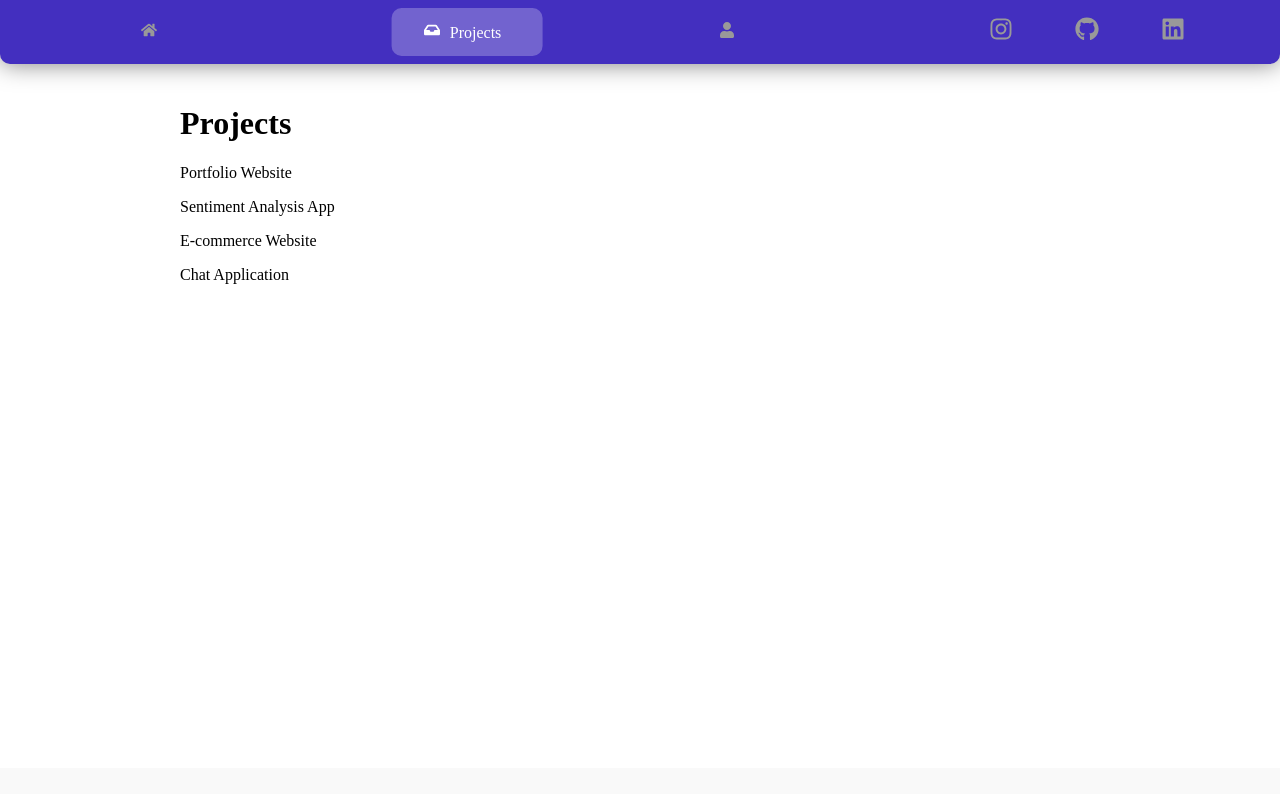
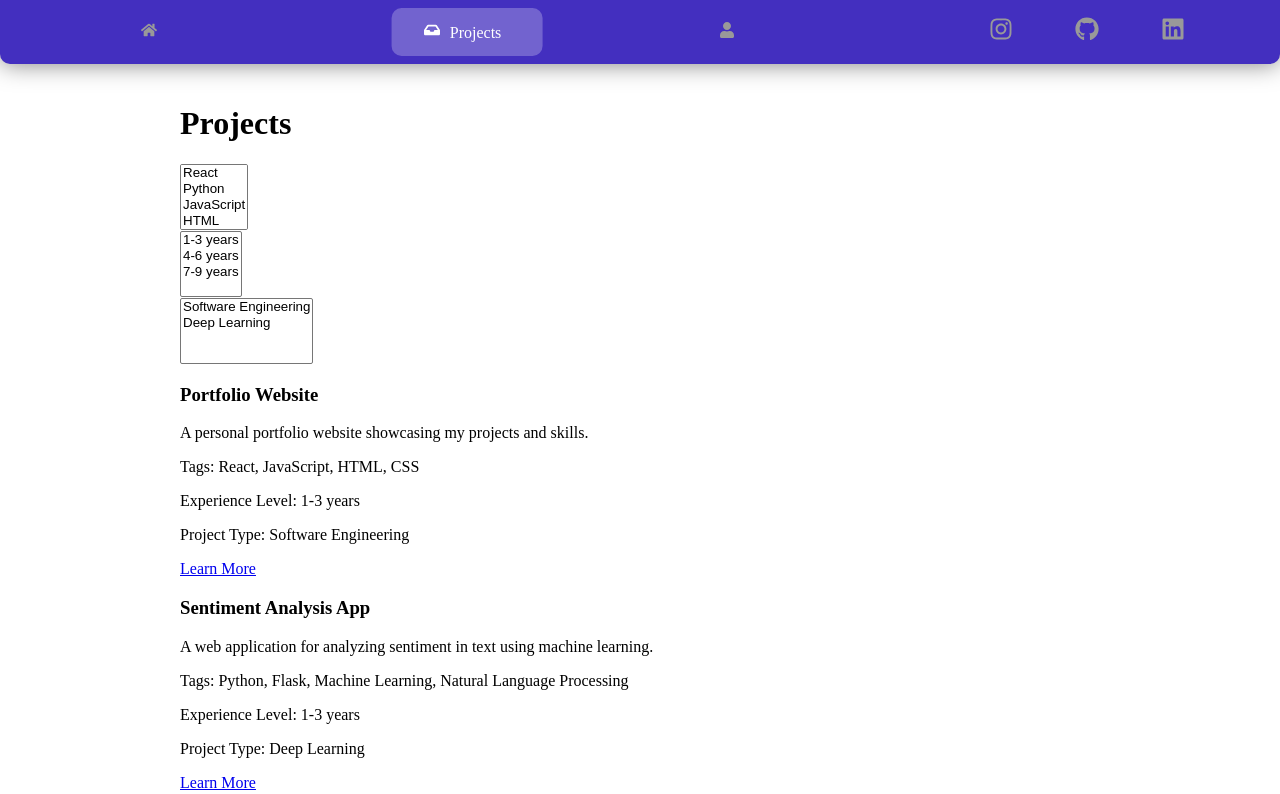
Before and after one commit to ryan-huntington/ryan-huntington.github.io, a React (Create React App) app: page /projects in a window 1280 px wide. Shown: the top 794 px of the page. Built offline with nearby package versions, Linux system fonts and the light colour scheme.

Commit message:
Basic functionality for project page

```diff
--- /dev/null
+++ b/src/components/FilterDropdown.js
@@ -0,0 +1,30 @@
+import React from 'react';
+
+const FilterDropdown = ({ options, selectedValues, setSelectedValues }) => {
+    const handleOptionToggle = (option) => {
+        if (selectedValues.includes(option)) {
+            setSelectedValues(selectedValues.filter(value => value !== option));
+        } else {
+            setSelectedValues([...selectedValues, option]);
+        }
+    };
+
+    return (
+        <div className="filter-dropdown">
+            <select
+                multiple
+                readOnly
+                value={selectedValues}
+                onClick={(e) => handleOptionToggle(e.target.value)}
+            >
+                {options.map(option => (
+                    <option key={option} value={option}>
+                        {option}
+                    </option>
+                ))}
+            </select>
+        </div>
+    );
+};
+
+export default FilterDropdown;
--- a/src/pages/Projects.js
+++ b/src/pages/Projects.js
@@ -1,44 +1,73 @@
-import React, { useState } from 'react';
-import projectsData from './projectsData.json'
+import React, { useState, useEffect } from 'react';
+import projectsData from './projects/projectsData.json'
 import './styles.css'
+import ProjectSquare from './projects/ProjectSquare';
+import FilterDropdown from '../components/FilterDropdown';
 
 function Projects() {
   const [filteredProjects, setFilteredProjects] = useState(projectsData)
   const [selectedTags, setSelectedTags] = useState([]);
-  const [selectedExperienceLevel, setSelectedExperienceLevel] = useState('');
-  const [selectedProjectType, setSelectedProjectType] = useState('');
+  const [selectedExperienceLevels, setSelectedExperienceLevels] = useState([]);
+  const [selectedProjectTypes, setSelectedProjectTypes] = useState([]);
 
-  const handleTagFilter = (tag) => {
-    // Logic to filter projects based on selected tags
-    setSelectedTags([...selectedTags, tag]);
-    const filtered = projectsData.filter(project =>
-      project.tags.includes(tag)
-    );
-    setFilteredProjects(filtered);
+  useEffect(() => {
+    const filterProjects = () => {
+      let filtered = projectsData;
+
+      if (selectedTags.length > 0) {
+        filtered = filtered.filter(project => selectedTags.every(tag => project.tags.includes(tag)));
+      }
+
+      if (selectedExperienceLevels.length > 0) {
+        filtered = filtered.filter(project => selectedExperienceLevels.includes(project.experienceLevel));
+      }
+
+      if (selectedProjectTypes.length > 0) {
+        filtered = filtered.filter(project => selectedProjectTypes.includes(project.projectType));
+      }
+
+      setFilteredProjects(filtered);
+    };
+    filterProjects();
+
+  }, [selectedTags, selectedExperienceLevels, selectedProjectTypes])
+  const handleTagFilter = (tags) => {
+    setSelectedTags(tags);
   };
 
-  const handleExperienceLevelFilter = (level) => {
-    // Logic to filter projects based on selected experience level
-    setSelectedExperienceLevel(level);
-    const filtered = projectsData.filter(project =>
-      project.experienceLevel === level
-    );
-    setFilteredProjects(filtered);
+  const handleExperienceLevelFilter = (levels) => {
+    setSelectedExperienceLevels(levels);
   };
 
-  const handleProjectTypeFilter = (type) => {
-    // Logic to filter projects based on selected project type
-    setSelectedProjectType(type);
-    const filtered = projectsData.filter(project =>
-      project.projectType === type
-    );
-    setFilteredProjects(filtered);
+  const handleProjectTypeFilter = (types) => {
+    setSelectedProjectTypes(types);
   };
+
   return (
     <div className='page'>
       <h1>Projects</h1>
+      <FilterDropdown
+        options={['React', 'Python', 'JavaScript', 'HTML', 'CSS']}
+        selectedValues={selectedTags}
+        setSelectedValues={handleTagFilter}
+      />
+
+      <FilterDropdown
+        options={['1-3 years', '4-6 years', '7-9 years']}
+        selectedValues={selectedExperienceLevels}
+        setSelectedValues={handleExperienceLevelFilter}
+      />
+
+      <FilterDropdown
+        options={['Software Engineering', 'Deep Learning']}
+        selectedValues={selectedProjectTypes}
+        setSelectedValues={handleProjectTypeFilter}
+      />
       {filteredProjects.map(project => (
-        <p>{project.name}</p>
+        <ProjectSquare
+          key={project.id}
+          project={project}
+        />
       ))}
     </div>
   );
--- /dev/null
+++ b/src/pages/projects/ProjectSquare.js
@@ -0,0 +1,16 @@
+import React from 'react';
+
+const ProjectSquare = ({ project }) => {
+    return (
+        <div className="project-square">
+            <h3>{project.name}</h3>
+            <p>{project.description}</p>
+            <p>Tags: {project.tags.join(', ')}</p>
+            <p>Experience Level: {project.experienceLevel}</p>
+            <p>Project Type: {project.projectType}</p>
+            <a href={project.link}>Learn More</a>
+        </div>
+    );
+};
+
+export default ProjectSquare;
--- a/src/pages/projectsData.json
+++ b/src/pages/projects/projectsData.json
@@ -9,7 +9,7 @@
             "HTML",
             "CSS"
         ],
-        "experienceLevel": "Intermediate",
+        "experienceLevel": "1-3 years",
         "projectType": "Software Engineering",
         "link": "https://example.com/portfolio"
     },
@@ -23,7 +23,7 @@
             "Machine Learning",
             "Natural Language Processing"
         ],
-        "experienceLevel": "Advanced",
+        "experienceLevel": "1-3 years",
         "projectType": "Deep Learning",
         "link": "https://example.com/sentiment-analysis"
     },
@@ -37,7 +37,7 @@
             "MongoDB",
             "Express.js"
         ],
-        "experienceLevel": "Advanced",
+        "experienceLevel": "1-3 years",
         "projectType": "Software Engineering",
         "link": "https://example.com/ecommerce"
     },
@@ -51,7 +51,7 @@
             "Node.js",
             "Express.js"
         ],
-        "experienceLevel": "Intermediate",
+        "experienceLevel": "4-6 years",
         "projectType": "Software Engineering",
         "link": "https://example.com/chat-app"
     }
```
